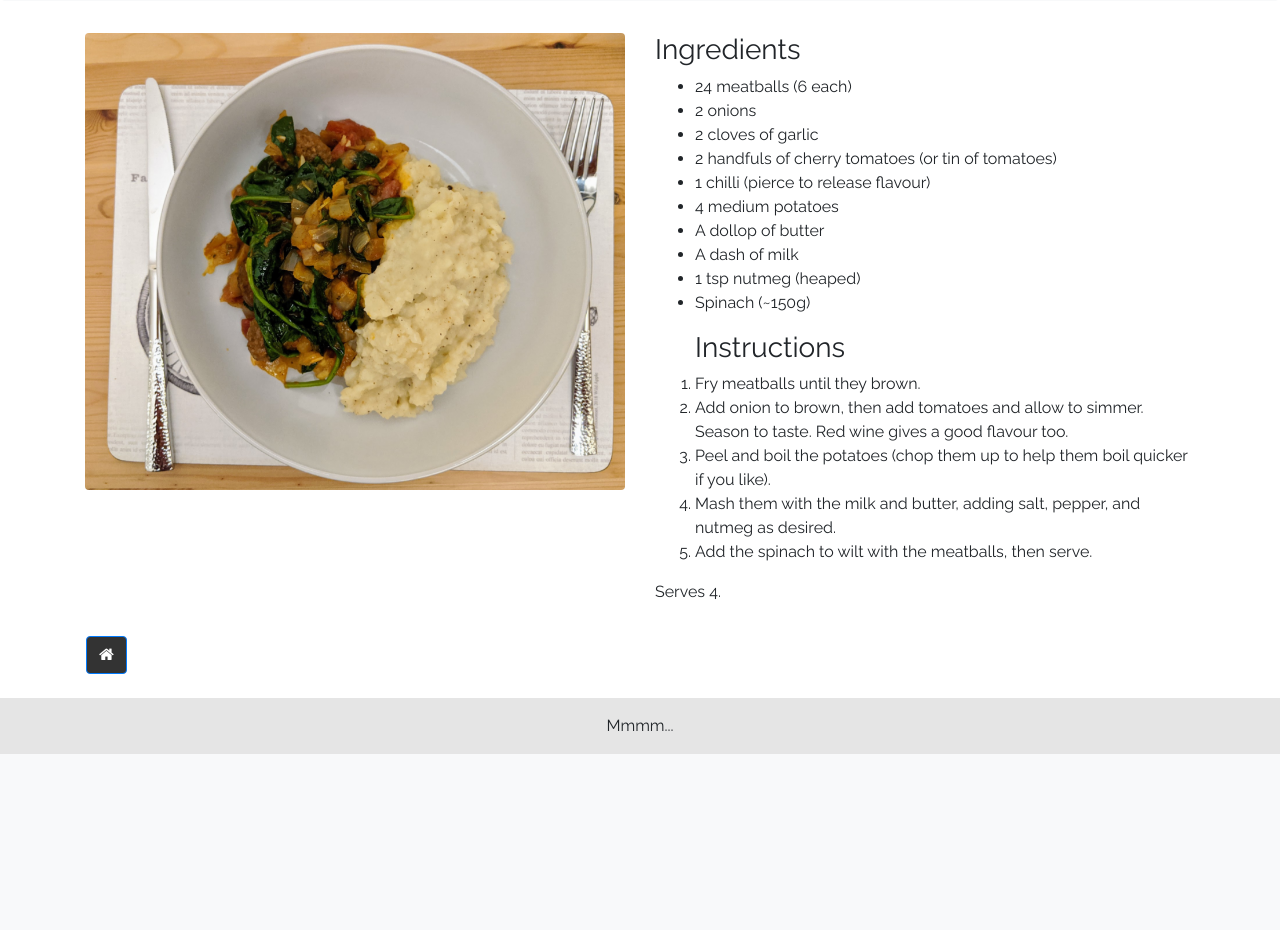
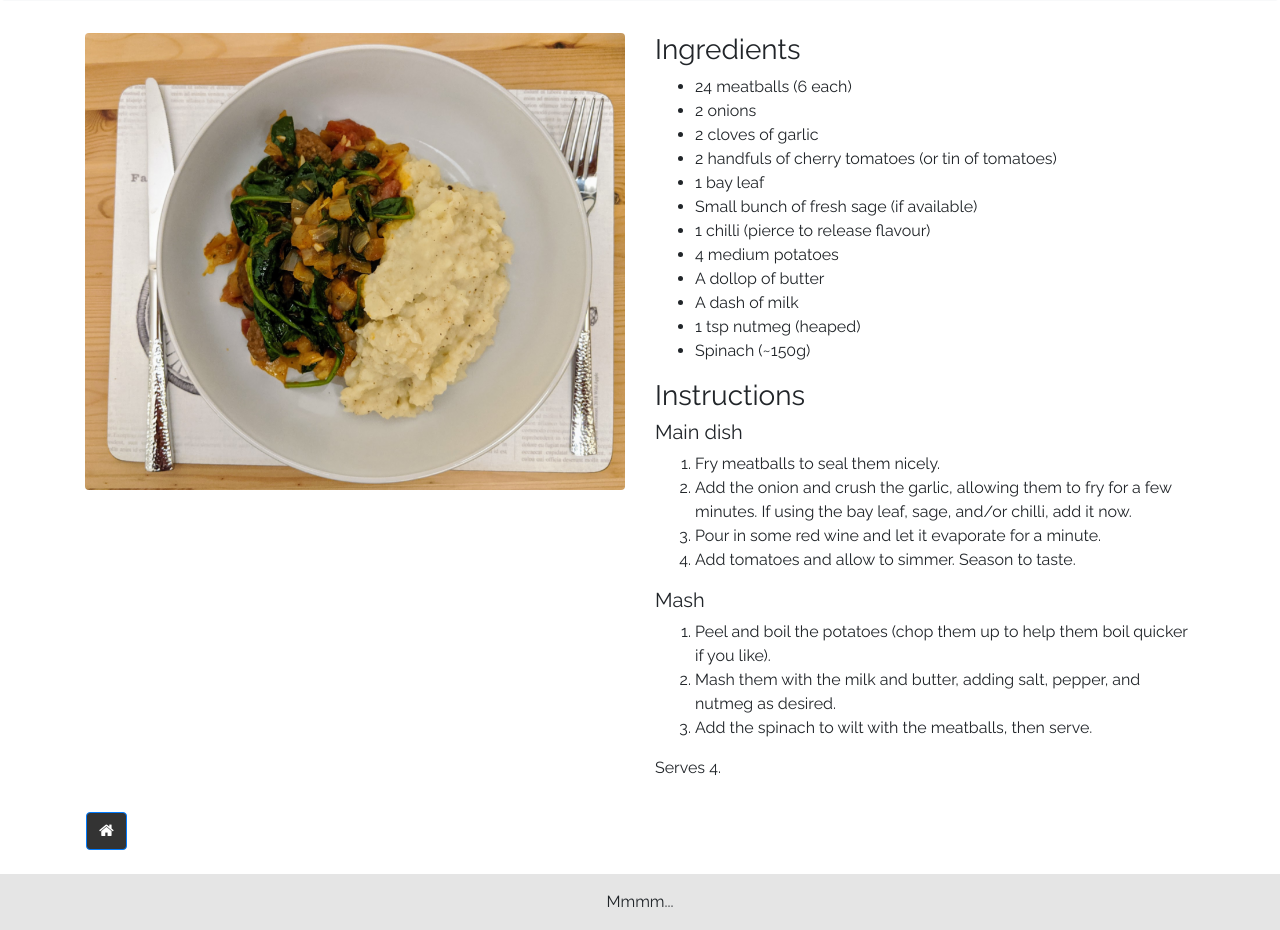
Before and after one commit to roberto-aldera/not-just-pasta, a PHP site: page /pages/recipes/weekday-meals/meatballs-mash.php in a window 1280 px wide. Shown: the part 279-1209 px from the top of the page. Before the commit the page ends 1033 px from the top, so only its background shows below. Run offline with PHP 8.4, Linux system fonts and the light colour scheme.

Commit message:
Update meatballs and mash recipe

```diff
--- a/pages/recipes/weekday-meals/meatballs-mash.php
+++ b/pages/recipes/weekday-meals/meatballs-mash.php
@@ -45,6 +45,8 @@
                     <li>2 onions</li>
                     <li>2 cloves of garlic</li>
                     <li>2 handfuls of cherry tomatoes (or tin of tomatoes)</li>
+                    <li>1 bay leaf</li>
+                    <li>Small bunch of fresh sage (if available)</li>
                     <li>1 chilli (pierce to release flavour)</li>
                     <li>4 medium potatoes</li>
                     <li>A dollop of butter</li>
@@ -52,18 +54,26 @@
                     <li>1 tsp nutmeg (heaped)</li>
                     <li>Spinach (~150g)</li>
                 </ul>
-                <ol>
+
 
                 <h3>Instructions</h3>
-                    <li>Fry meatballs until they brown.</li>
-                    <li>Add onion to brown, then add tomatoes and allow to simmer.
-                        Season to taste.
-                        Red wine gives a good flavour too.
+                <h5>Main dish</h5>
+                    <ol>
+                        <li>Fry meatballs to seal them nicely.</li>
+                        <li>Add the onion and crush the garlic, allowing them to fry for a few minutes.
+                            If using the bay leaf, sage, and/or chilli, add it now.
+                        </li>
+                        <li>Pour in some red wine and let it evaporate for a minute.</li>
+                        <li>Add tomatoes and allow to simmer.
+                            Season to taste.
                     </li>
-                    <li>Peel and boil the potatoes (chop them up to help them boil quicker if you like).</li>
-                    <li>Mash them with the milk and butter, adding salt, pepper, and nutmeg as desired.</li>
-                    <li>Add the spinach to wilt with the meatballs, then serve.</li>
-                </ol>
+                    </ol>
+                <h5>Mash</h5>
+                    <ol>
+                        <li>Peel and boil the potatoes (chop them up to help them boil quicker if you like).</li>
+                        <li>Mash them with the milk and butter, adding salt, pepper, and nutmeg as desired.</li>
+                        <li>Add the spinach to wilt with the meatballs, then serve.</li>
+                    </ol>
                 <p>
                     Serves 4.
                 </p>
```
